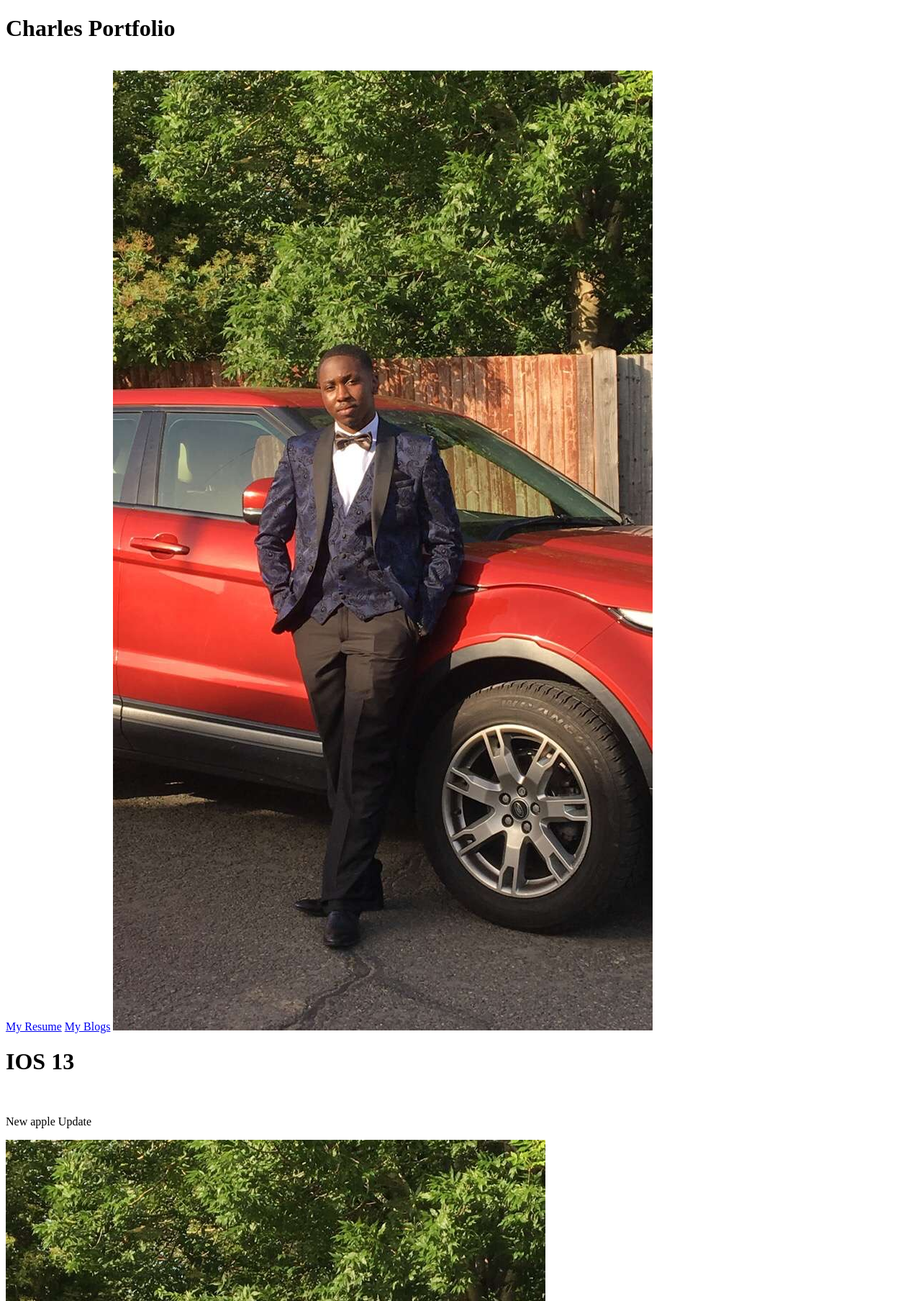
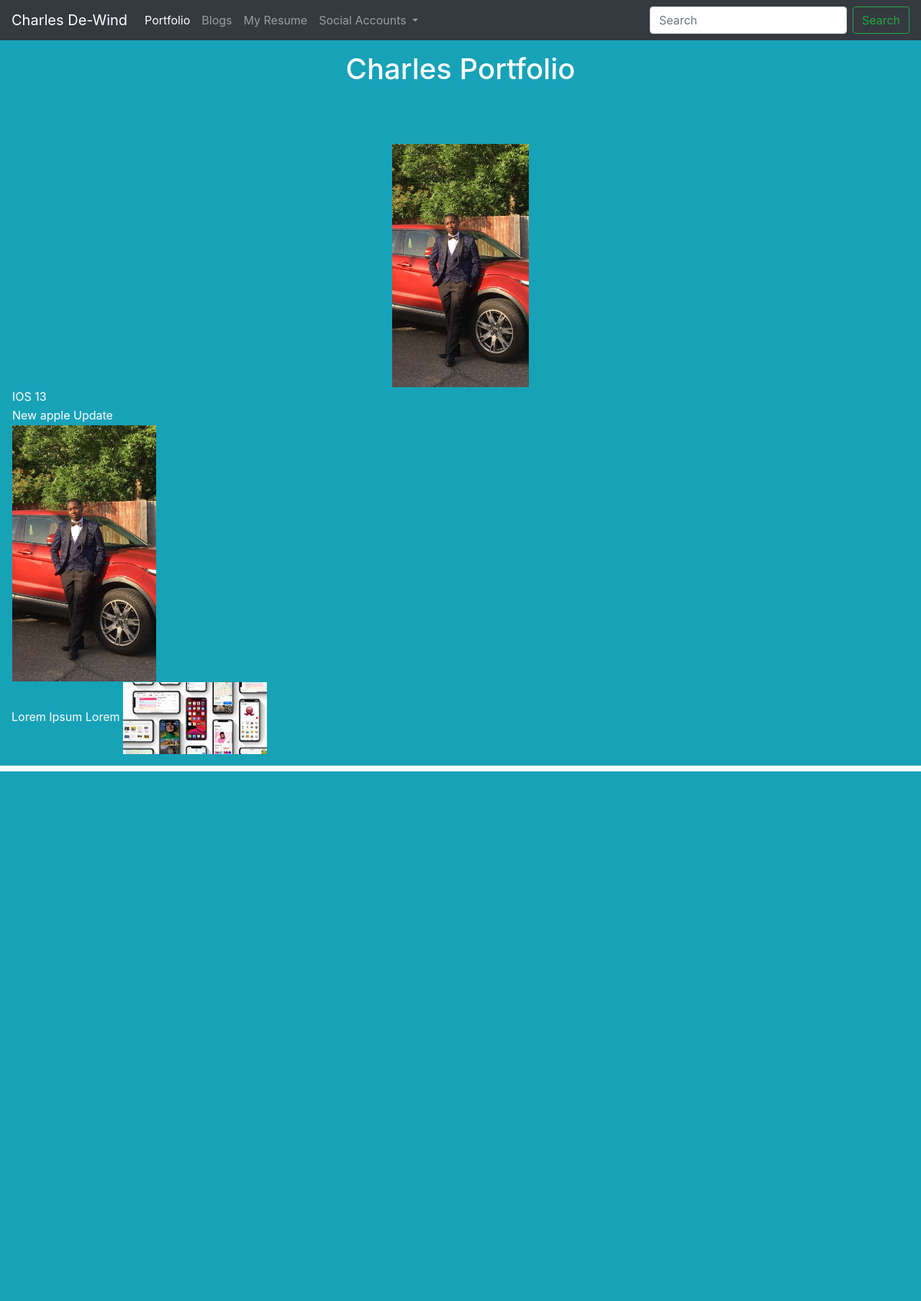
Before and after one commit to charlesde-wind/Django-Portfolio, a Django app: page / in a window 1280 px wide. Shown: the top 1808 px of the page at 72% size. After the commit the page ends 1072 px from the top, so only its background shows below. Run offline with Django 3.2, Linux system fonts and the light colour scheme; data comes from the database, SQL or seed files in the repository; both versions use the stored data as it was after the commit; some libraries are stand-ins or nearby versions.

Commit message:
all functionality done now aesthetics

```diff
--- a/blog/models.py
+++ b/blog/models.py
@@ -7,3 +7,6 @@ class Blog(models.Model):
     blog_author= models.CharField(max_length=40, blank=True)
     blog_date = models.DateField()
     blog_description = models.CharField(max_length=500)
+
+    def __str__(self):
+        return self.blog_name
--- a/portfolio/models.py
+++ b/portfolio/models.py
@@ -8,3 +8,6 @@ class Project(models.Model):
     description = models.CharField(max_length=250)
     image = models.ImageField(upload_to="portfolio/images/")
     urls = models.URLField(blank=True)
+
+    def __str__(self):
+        return self.title
--- /dev/null
+++ b/portfolio/templates/portfolio/base.html
@@ -0,0 +1,66 @@
+<!doctype html>
+<html lang="en">
+  <head>
+    <!-- Required meta tags -->
+    <meta charset="utf-8">
+
+    <meta name="viewport" content="width=device-width, initial-scale=1, shrink-to-fit=no">
+
+    {% block webname %}
+
+    {% endblock webname %}
+    <!-- Bootstrap CSS -->
+    <link rel="stylesheet" href="https://stackpath.bootstrapcdn.com/bootstrap/4.5.0/css/bootstrap.min.css" integrity="sha384-9aIt2nRpC12Uk9gS9baDl411NQApFmC26EwAOH8WgZl5MYYxFfc+NcPb1dKGj7Sk" crossorigin="anonymous">
+  </head>
+  <body >
+
+    {% load static %}
+    <nav class="navbar navbar-expand-lg navbar-dark bg-dark">
+        <a class="navbar-brand" href="#">Charles De-Wind</a>
+        <button class="navbar-toggler" type="button" data-toggle="collapse" data-target="#navbarSupportedContent" aria-controls="navbarSupportedContent" aria-expanded="false" aria-label="Toggle navigation">
+          <span class="navbar-toggler-icon"></span>
+        </button>
+
+        <div class="collapse navbar-collapse" id="navbarSupportedContent">
+          <ul class="navbar-nav mr-auto">
+            <li class="nav-item active">
+              <a class="nav-link" href="{% url 'home' %}">Portfolio <span class="sr-only">(current)</span></a>
+            <li class="nav-item">
+                <a class="nav-link" href="{% url 'blog:all_blogs' %}">Blogs<span class="sr-only">(current)
+                </span></a>
+            </li>
+            <li class="nav-item">
+              <a class="nav-link" href="{% static 'portfolio/CharlesResume.pdf' %}">My Resume</a>
+            </li>
+            <li class="nav-item dropdown">
+              <a class="nav-link dropdown-toggle" href="#" id="navbarDropdown" role="button" data-toggle="dropdown" aria-haspopup="true" aria-expanded="false">
+                Social Accounts
+              </a>
+              <div class="dropdown-menu" aria-labelledby="navbarDropdown">
+                <a class="dropdown-item" href="https://www.instagram.com/windz.jr/">Instagram</a>
+                <a class="dropdown-item" href="https://github.com/Windz2k?tab=repositories">GitHub</a>
+              </div>
+            </li>
+            <!-- <li class="nav-item">
+              <a class="nav-link disabled" href="#" tabindex="-1" aria-disabled="true">Disabled</a>
+            </li> -->
+          </ul>
+          <form class="form-inline my-2 my-lg-0">
+            <input class="form-control mr-sm-2" type="search" placeholder="Search" aria-label="Search">
+            <button class="btn btn-outline-success my-2 my-sm-0" type="submit">Search</button>
+          </form>
+        </div>
+      </nav>
+
+      <div class="p-3 mb-2 bg-info text-white">
+      {% block content %}
+
+      {% endblock content %}
+    </div>
+    <!-- Optional JavaScript -->
+    <!-- jQuery first, then Popper.js, then Bootstrap JS -->
+    <script src="https://code.jquery.com/jquery-3.5.1.slim.min.js" integrity="sha384-DfXdz2htPH0lsSSs5nCTpuj/zy4C+OGpamoFVy38MVBnE+IbbVYUew+OrCXaRkfj" crossorigin="anonymous"></script>
+    <script src="https://cdn.jsdelivr.net/npm/popper.js@1.16.0/dist/umd/popper.min.js" integrity="sha384-Q6E9RHvbIyZFJoft+2mJbHaEWldlvI9IOYy5n3zV9zzTtmI3UksdQRVvoxMfooAo" crossorigin="anonymous"></script>
+    <script src="https://stackpath.bootstrapcdn.com/bootstrap/4.5.0/js/bootstrap.min.js" integrity="sha384-OgVRvuATP1z7JjHLkuOU7Xw704+h835Lr+6QL9UvYjZE3Ipu6Tp75j7Bh/kR0JKI" crossorigin="anonymous"></script>
+  </body>
+</html>
--- a/portfolio/templates/portfolio/index.html
+++ b/portfolio/templates/portfolio/index.html
@@ -1,27 +1,46 @@
-<!DOCTYPE html>
-<html lang="en">
-    <head>
-        <title>Portfolio - Home</title>
-    </head>
-    <body>
-        {% load static %}
-        <h1>Charles Portfolio</h1>
-        <br>
-        <a href="{% static 'portfolio/CharlesResume.pdf' %}">My Resume</a>
-        <a href="{% url 'blog:all_blogs' %}">My Blogs</a>
-        <img src="{% static 'portfolio/SnapPic.jpg' %}">
-        <p>{% for project in projects %}
+{% extends 'portfolio/base.html' %}
 
-            <h1>{{project.title}}</h1>
-            <br>
-            <p>{{project.description}}</p>
+{% block webname %}
+<title>My Portfolio</title>
+{% endblock webname %}
 
-            <img src="{{project.image.url}}">
+{% block content %}
+  {% load static %}
+      <div class="text-center">
+          <h1>Charles Portfolio</h1>
+          <br>
+          <!-- <a href="{% static 'portfolio/CharlesResume.pdf' %}">My Resume</a> -->
+          <br>
+          <!-- <a href="{% url 'blog:all_blogs' %}">My Blogs</a> -->
+          <br>
+          <img src="{% static 'portfolio/SnapPic.jpg' %}" width="190px">
+        </div>
+
+
+        {% comment %}
+          Table For Name
+        {% endcomment %}
+
+        <table>
+          <tbody>
+            {% for project in projects %}
+            <tr>
+              <td>{{project.title}}</td>
+            <tr>
+              <td>{{project.description}}</td>
+            </tr>
+
+            <tr>
+              <td><img src="{{project.image.url}}" width="200px" ></td>
+            </tr>
             {% if project.urls %}
-            <a href="{{project.urls}}">LINK</a>
+            <tr>
 
+              <td><a href="{{project.urls}}">LINK</a></td>
+
+            </tr>
             {% endif %}
-            {% endfor %}
-        </p>
-    </body>
-</html>
+          </tbody>
+        </table>
+        {% endfor %}
+        {% endblock content %}
```
Also changed, not shown: blog/templates/blog/all_blogs.html (+14 -11 lines), blog/templates/blog/detail.html (+13 -3 lines), blog/views.py (+6 -5 lines), db.sqlite3, media/portfolio/images/ios_6dqZ8yA.jpeg (added), 1 other file.
